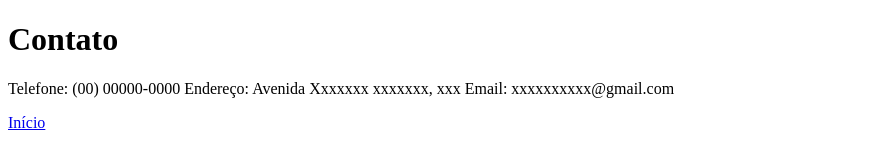
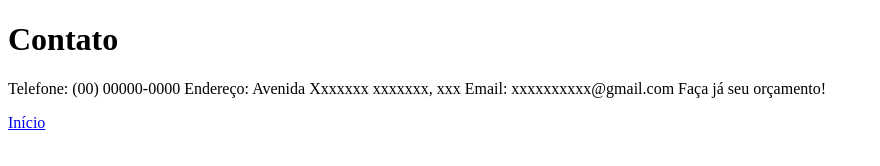
Before and after one commit to Barcellos-Estudio/exerc-cios-de-html, a plain HTML site: page contato.html in a window 1280 px wide. Shown: the whole page, without its empty margins (0-880 px from the left). Drawn offline with Linux system fonts and the light colour scheme.

Commit message:
Inseri uma frase na aba de contatos

```diff
--- a/contato.html
+++ b/contato.html
@@ -11,6 +11,8 @@
     <p>Telefone: (00) 00000-0000
         Endereço: Avenida Xxxxxxx xxxxxxx, xxx
         Email: xxxxxxxxxx@gmail.com
+
+        Faça já seu orçamento!
     </p>
 
     <a href="./index.html">Início</a>
```
